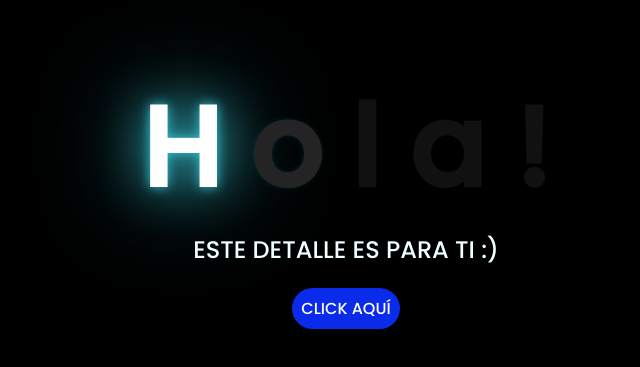
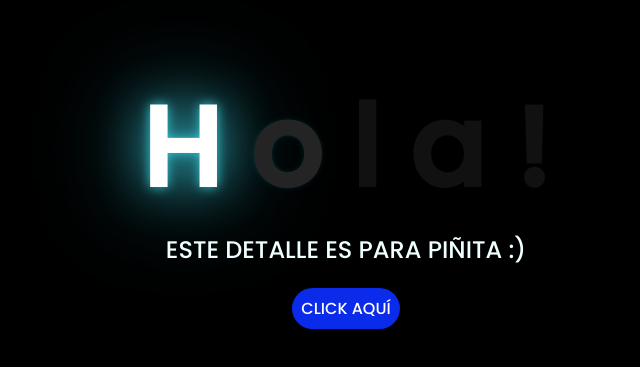
Before and after one commit to ManuelPuntosGG/Titi, a plain HTML site: page index.html in a window 1280 px wide. Shown: the part 139-506 px from the top of the page, without its empty margins (302-942 px from the left). Drawn offline with Linux system fonts and the light colour scheme.

Commit message:
Update index.html

```diff
--- a/index.html
+++ b/index.html
@@ -7,7 +7,7 @@
     <meta name="viewport" content="width=device-width, initial-scale=1.0">
     <link rel="stylesheet" href="css/style.css">
     <link rel="icon" href="img/flowers.png" type="image/x-icon">
-    <title>Flowers</title>
+    <title>Flores para Titi</title>
 </head>
 
 <body>
@@ -19,7 +19,7 @@
         <span>!</span>
     </div>
     <div class="description">
-        <span>ESTE DETALLE ES PARA TI :)</span>
+        <span>ESTE DETALLE ES PARA PIÑITA :)</span>
     </div>
     <div class="button">
         <button class="botones">
```
